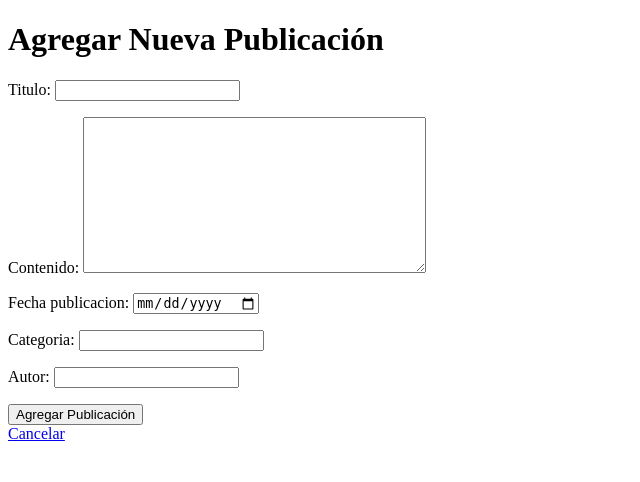
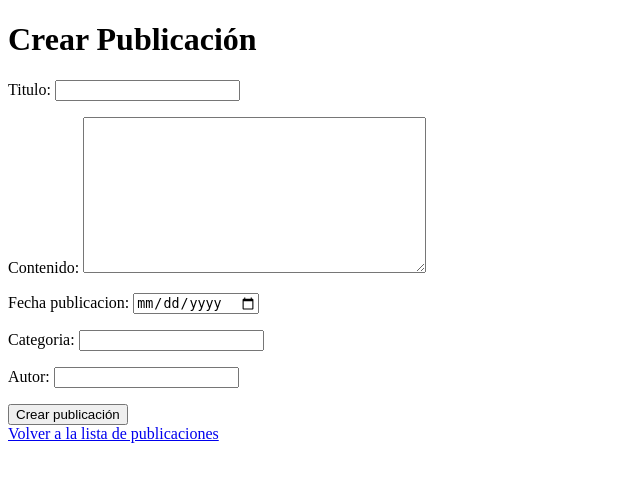
Before and after one commit to WenCarmona/Blog_POO-MEDIO, a Django app: page /publicacion/agregar/ in a window 1280 px wide. Shown: the top 482 px of the page, without its empty margins (0-640 px from the left). Run offline with Django 5.2, Linux system fonts and the light colour scheme.

Commit message:
commit final
Por fin cero errores!!!

```diff
--- a/myblogproject/blog/templates/blog/crear_publicacion.html
+++ b/myblogproject/blog/templates/blog/crear_publicacion.html
@@ -3,15 +3,15 @@
 <head>
     <meta charset="UTF-8">
     <meta name="viewport" content="width=device-width, initial-scale=1.0">
-    <title>Agregar Publicación</title>
+    <title>{% if form.instance.pk %}Editar{% else %}Crear{% endif %} Publicación</title>
 </head>
 <body>
-    <h1>Agregar Nueva Publicación</h1>
+    <h1>{% if form.instance.pk %}Editar{% else %}Crear{% endif %} Publicación</h1>
     <form method="post">
         {% csrf_token %}
         {{ form.as_p }}
-        <button type="submit">Agregar Publicación</button>
+        <button type="submit">{% if form.instance.pk %}Guardar cambios{% else %}Crear publicación{% endif %}</button>
     </form>
-    <a href="{% url 'lista_publicaciones' %}">Cancelar</a>
+    <a href="{% url 'lista_publicaciones' %}">Volver a la lista de publicaciones</a>
 </body>
 </html>
--- a/myblogproject/blog/urls.py
+++ b/myblogproject/blog/urls.py
@@ -4,7 +4,7 @@ from .import views
 urlpatterns = [
     path('', views.lista_publicaciones, name='lista_publicaciones'),
     path('post/<int:pk>/', views.detalle_publicacion, name='detalle_publicacion'),
-    path('publicacion/agregar/', views.crear_publicacion, name='agregar_publicacion'),
-    path('publicacion/<int:pk>/editar/', views.editar_publicacion, name='editar_publicacion'),
+    path('publicacion/agregar/', views.crear_publicacion, name='crear_publicacion'),
+    path('editar/<int:pk>/editar/', views.editar_publicacion, name='editar_publicacion'),
 
 ]
--- a/myblogproject/blog/views.py
+++ b/myblogproject/blog/views.py
@@ -6,9 +6,9 @@ from django.db.models import Q
 
 # Create your views here.
 def lista_publicaciones(request):
-    query = request.GET.get('q')
-    fecha = request.GET.get('fecha')
-    categoria = request.GET('categoria')
+    query = request.GET.get('q', '')
+    fecha = request.GET.get('fecha','')
+    categoria = request.GET.get('categoria','')
 
     posts = Post.objects.all()
     if query:
@@ -18,9 +18,9 @@ def lista_publicaciones(request):
     if categoria:
         posts = posts.filter(categoria=categoria)
 
-    Paginator = Paginator(posts, 10)
+    paginator = Paginator(posts, 10)
     page_number = request.GET.get('page')
-    page_obj = Paginator.get_page(page_number)
+    page_obj = paginator.get_page(page_number)
 
     return render(request, 'blog/lista_publicaciones.html', {'page_obj': page_obj})
 
@@ -39,7 +39,7 @@ def crear_publicacion(request):
     return render(request, 'blog/crear_publicacion.html', {'form': form})
 
 def editar_publicacion(request, pk):
-    post = get_object_or_404(post, pk=pk)
+    post = get_object_or_404(Post, pk=pk)
     if request.method == 'POST':
         form = PostForm(request.POST, instance=post)
         if form.is_valid():
@@ -47,4 +47,4 @@ def editar_publicacion(request, pk):
             return redirect('detalle_publicacion', pk=post.pk)
     else:
         form = PostForm(instance=post)
-    return render(request, 'blog/editar_publicacion.html', {'form': form})
+    return render(request, 'blog/editar_publicacion.html', {'form': form, 'post': post})
```
Also changed, not shown: myblogproject/blog/templates/blog/lista_publicaciones.html (+4 -4 lines), README.md, myblogproject/db.sqlite3.
